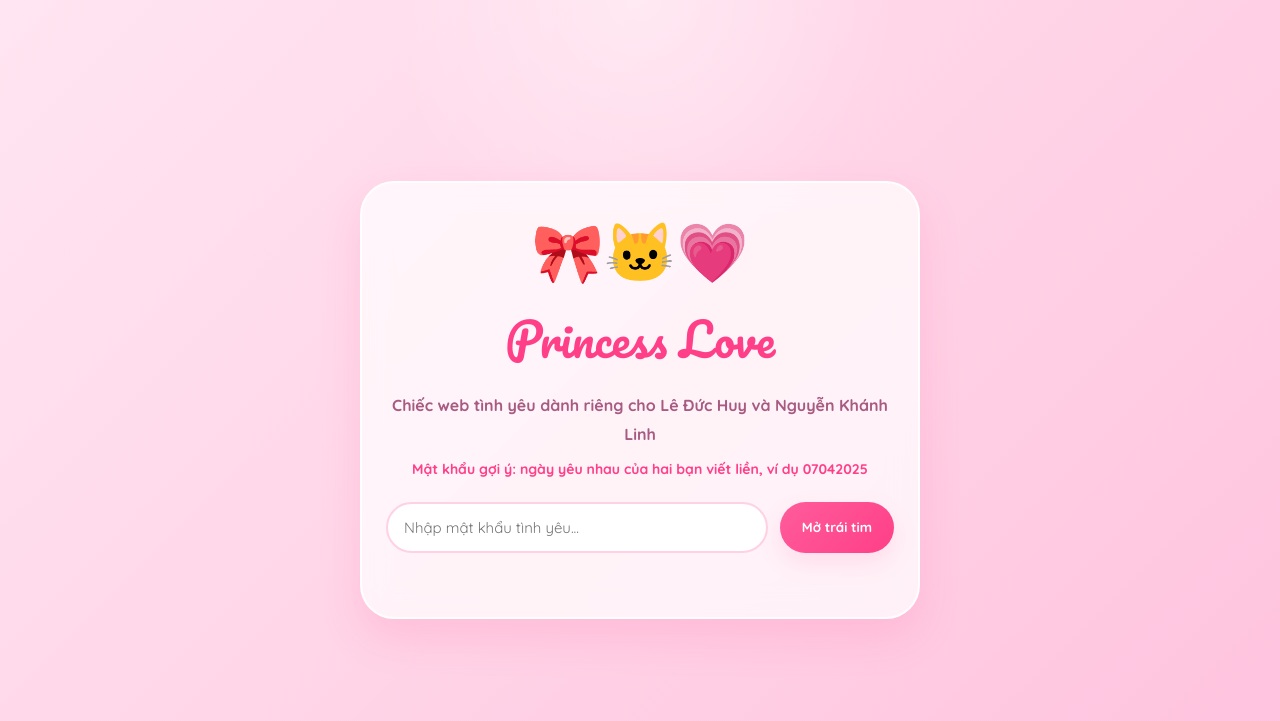
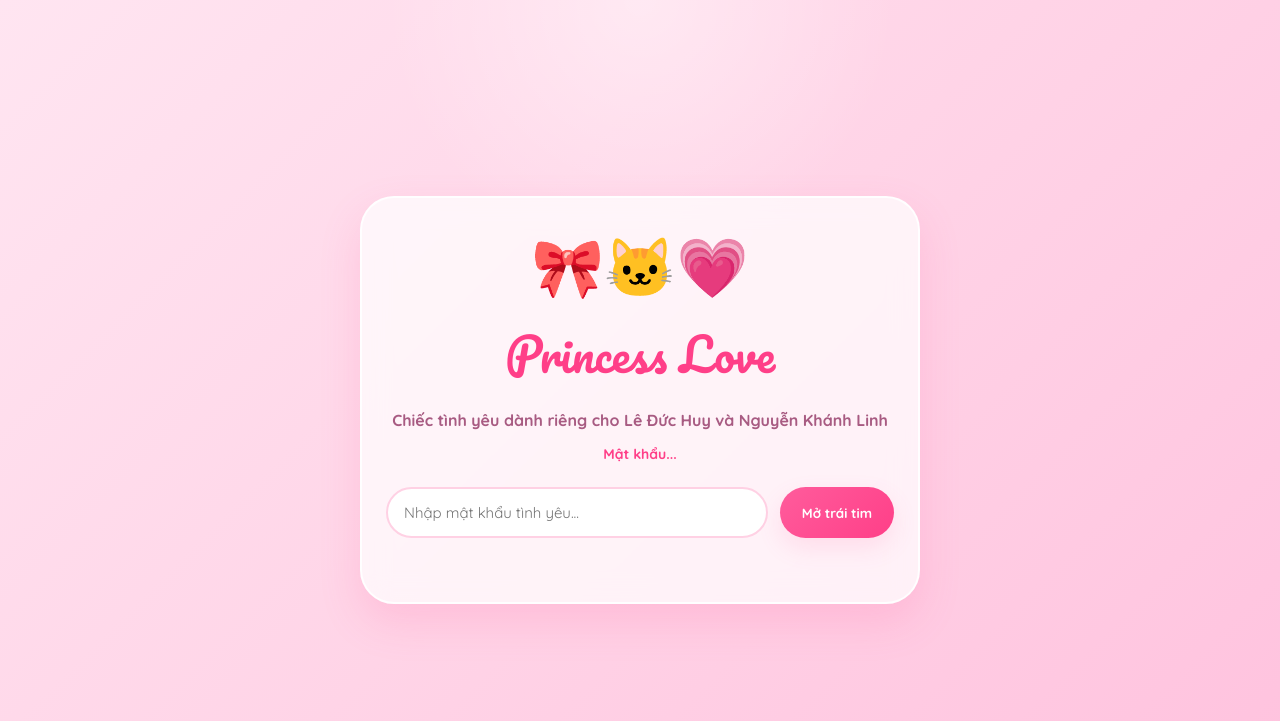
Before and after one commit to Dduwcshuyzz/linhyeuoi.vn, a plain HTML site: page index.html in a window 1280 px wide. Shown: the top 721 px of the page. Drawn offline with nearby package versions, Linux system fonts and the light colour scheme.

Commit message:
Update text content in index.html

```diff
--- a/index.html
+++ b/index.html
@@ -15,8 +15,8 @@
     <div class="password-card">
       <div class="password-kitty">🎀🐱💗</div>
       <h1>Princess Love</h1>
-      <p>Chiếc web tình yêu dành riêng cho <strong>Lê Đức Huy</strong> và <strong>Nguyễn Khánh Linh</strong></p>
-      <p class="hint">Mật khẩu gợi ý: ngày yêu nhau của hai bạn viết liền, ví dụ 07042025</p>
+      <p>Chiếc tình yêu dành riêng cho <strong>Lê Đức Huy</strong> và <strong>Nguyễn Khánh Linh</strong></p>
+      <p class="hint">Mật khẩu... </p>
 
       <div class="password-box">
         <input type="password" id="lovePassword" placeholder="Nhập mật khẩu tình yêu..." />
@@ -75,13 +75,13 @@
     <div class="hero-left reveal">
       <div class="hero-badge">👑 Love since 07/04/2025</div>
       <h1>
-        Web tình yêu công chúa<br>
+       tình yêu công chúa<br>
         <span>dành cho Khánh Linh</span>
       </h1>
       <p>
         Một góc nhỏ thật xinh dành riêng cho <strong>Lê Đức Huy</strong> và
         <strong>Nguyễn Khánh Linh</strong>. Vì Linh thích màu hồng và Hello Kitty,
-        nên chiếc web này được làm theo phong cách công chúa dễ thương nhất.
+        nên chiếc này được làm theo phong cách công chúa dễ thương nhất.
       </p>
 
       <div class="hero-names">
@@ -150,7 +150,7 @@
   <section class="section container" id="about">
     <div class="section-title reveal">
       <span>💗 Giới thiệu</span>
-      <h2>Chiếc web nhỏ nhưng đầy yêu thương</h2>
+      <h2>g</h2>
       <p>
         Đây là món quà online dễ thương dành cho Linh, nơi lưu lại ngày yêu nhau,
         những lời ngọt ngào, những bức ảnh và những điều đẹp nhất của hai đứa.
@@ -171,7 +171,7 @@
         <h3>🎀 Sở thích của Linh</h3>
         <p>
           Linh thích <strong>màu hồng</strong>, thích sự dễ thương và phong cách
-          <strong>Hello Kitty</strong>, nên toàn bộ web này được thiết kế theo tone công chúa hồng xinh xắn.
+          <strong>Hello Kitty</strong>,
         </p>
       </div>
 
```
